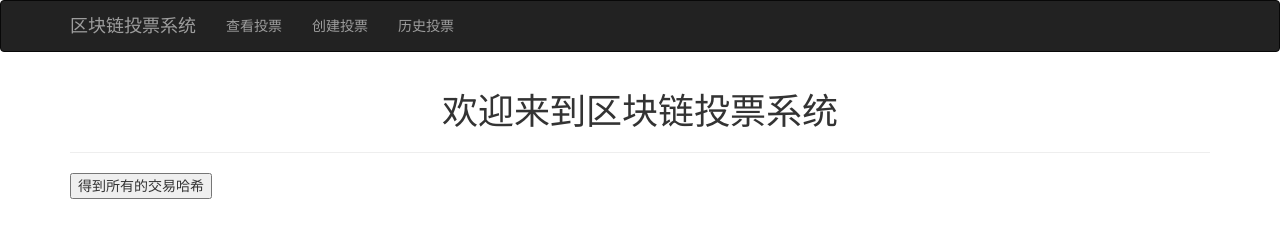
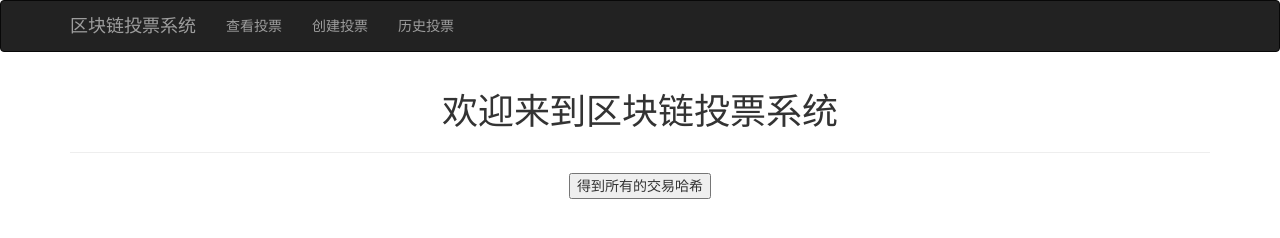
Before and after one commit to TakanashiXny/Blockchain, a website: page voting/src/index.html in a window 1280 px wide. Drawn offline with nearby package versions, Linux system fonts and the light colour scheme; files that its build step writes are made by us from their sources; no server answers.

Commit message:
button css

```diff
--- a/voting/src/css/style.css
+++ b/voting/src/css/style.css
@@ -36,3 +36,8 @@
   display: flex;
   justify-content: center;
 }
+
+
+.button-container {
+  text-align: center; /* 按钮内文本居中 */
+}
--- a/voting/src/index.html
+++ b/voting/src/index.html
@@ -6,7 +6,7 @@
     <meta name="viewport" content="width=device-width, initial-scale=1">
     <title>区块链投票系统</title>
     <link href="css/bootstrap.min.css" rel="stylesheet">
-    <link rel="stylesheet" type="text/css" href="style.css">
+    <link rel="stylesheet" type="text/css" href="css/style.css">
     <style>
         .hide {
             display: none;
@@ -40,7 +40,9 @@
         <div class="col-xs-12">
             <h1 class="text-center">欢迎来到区块链投票系统</h1>
             <hr>
-            <button id="getHashesButton">得到所有的交易哈希</button>
+            <div class="button-container">
+                <button id="getHashesButton" class="btn-stylish">得到所有的交易哈希</button>
+            </div>
             <ul id="transactionHashes"></ul>
         </div>
     </div>
```
